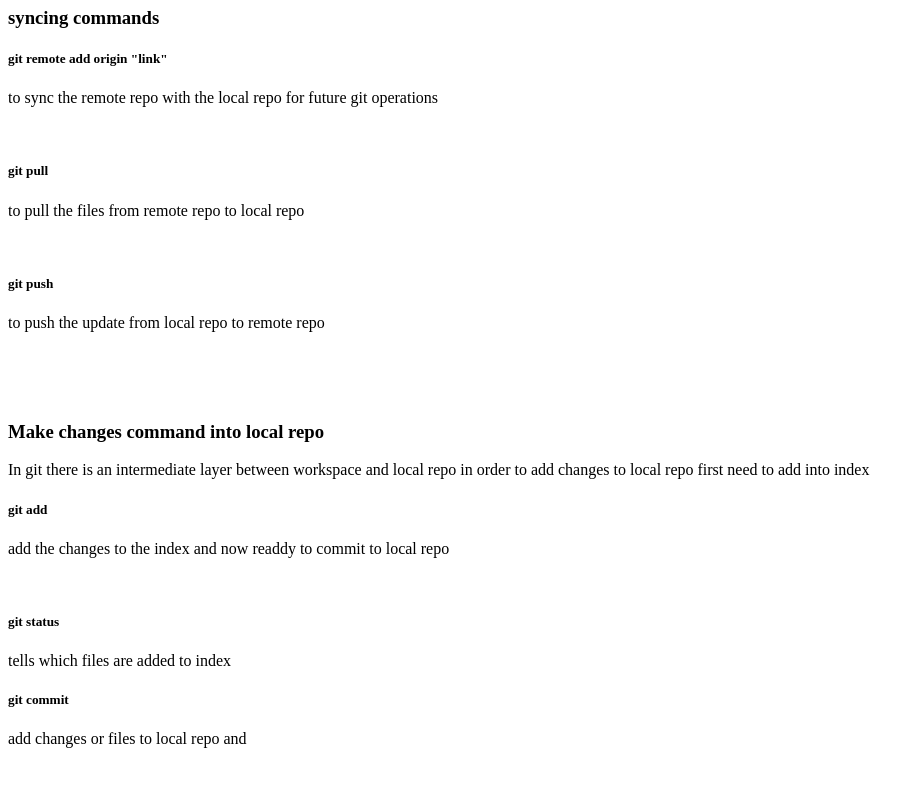
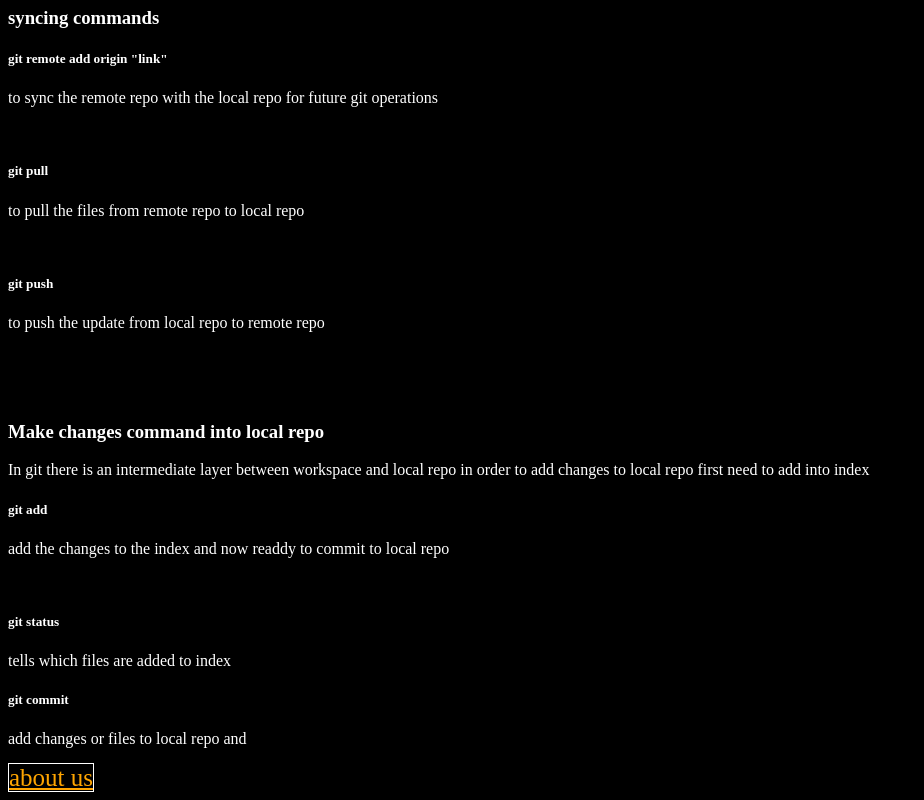
Before and after one commit to Arjun-TatvaSoft/GitTutorial, a plain HTML site: page index.html in a window 1280 px wide. Shown: the part 73-873 px from the top of the page, without its empty margins (0-924 px from the left). Before the commit the page ends 837 px from the top, so only its background shows below. Drawn offline with Linux system fonts and the light colour scheme.

Commit message:
multiple files got added including modified file index.html

```diff
--- a/index.html
+++ b/index.html
@@ -1,6 +1,7 @@
 <!DOCTYPE html>
 <html lang="en">
 <head>
+    <link rel="stylesheet" href="/style.css">
     <meta charset="UTF-8">
     <meta name="viewport" content="width=device-width, initial-scale=1.0">
     <title>Document</title>
@@ -38,7 +39,7 @@
         <h5>git commit</h5>
             <p>add changes or files to local repo and</p>
 
-
+        <a href="./aboutUs.html">about us</a>
 
 
 
--- /dev/null
+++ b/style.css
@@ -0,0 +1,10 @@
+*{
+    background: black;
+    color:white;
+}
+
+a{
+    font-size: 25px;
+    color: orange;
+    border: 1px solid white;
+}
```
Also changed, not shown: aboutUs.html (added, +12 -0 lines).
